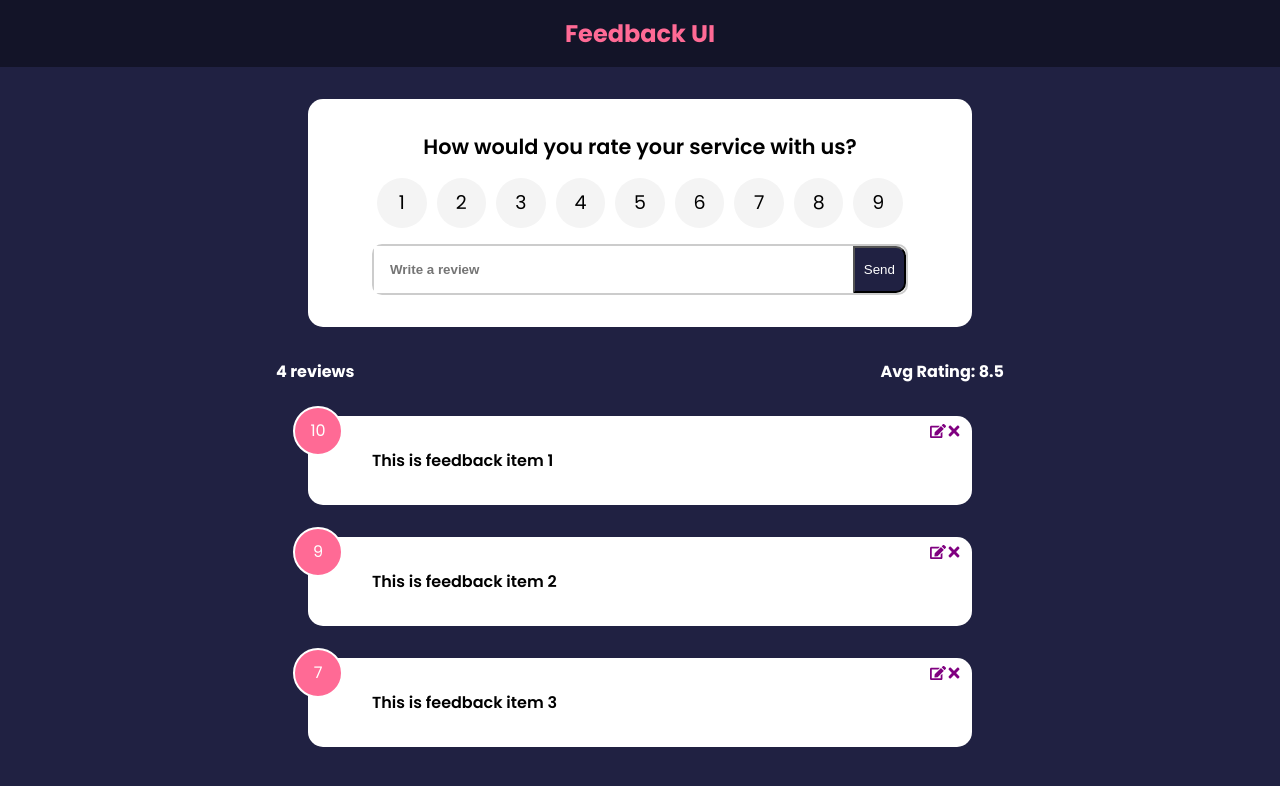
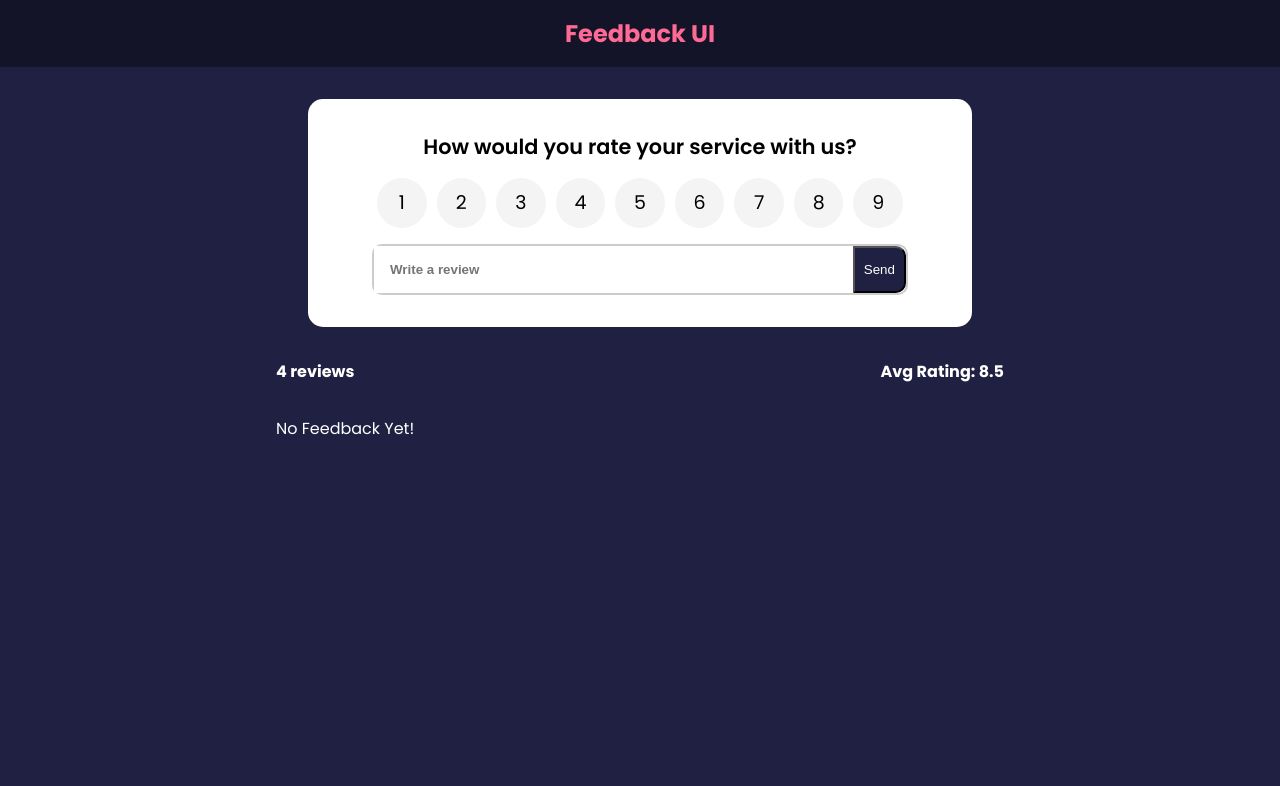
Before and after one commit to sohaibfurqan92/feedback-app-react, a React (Create React App) app: page / in a window 1280 px wide. Shown: the top 786 px of the page. Built offline with nearby package versions, Linux system fonts and the light colour scheme.

Commit message:
Removed default data from useState

```diff
--- a/src/App.js
+++ b/src/App.js
@@ -1,12 +1,12 @@
 import Navbar from './components/Navbar';
 import FeedbackList from './components/FeedbackList';
 import { useState } from 'react';
-import data from './data/FeedbackData';
+// import data from './data/FeedbackData';
 import FeedbackForm from './components/FeedbackForm';
 import FeedbackStats from './components/FeedbackStats';
 
 function App() {
-  const [feedback, setFeedback] = useState(data);
+  const [feedback, setFeedback] = useState([]);
   return (
     <>
       <Navbar bgColor='#131428' color='#ff6a95' />
```
